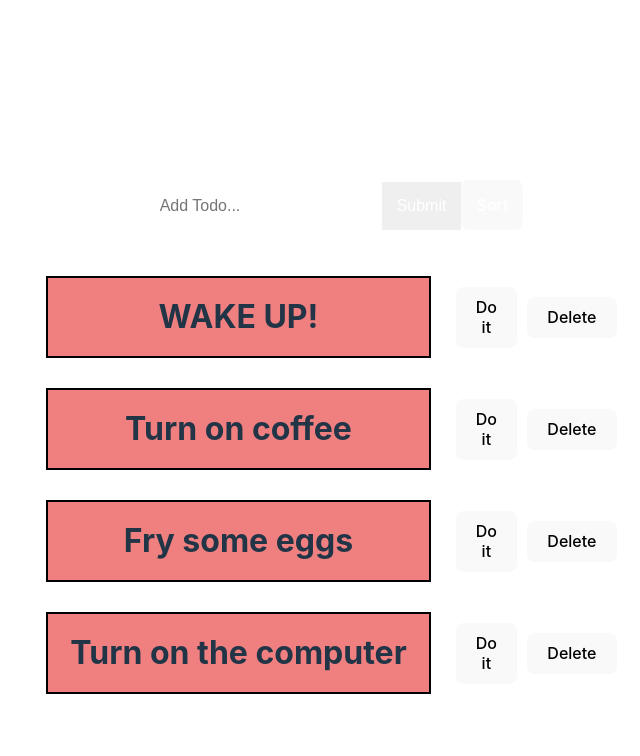
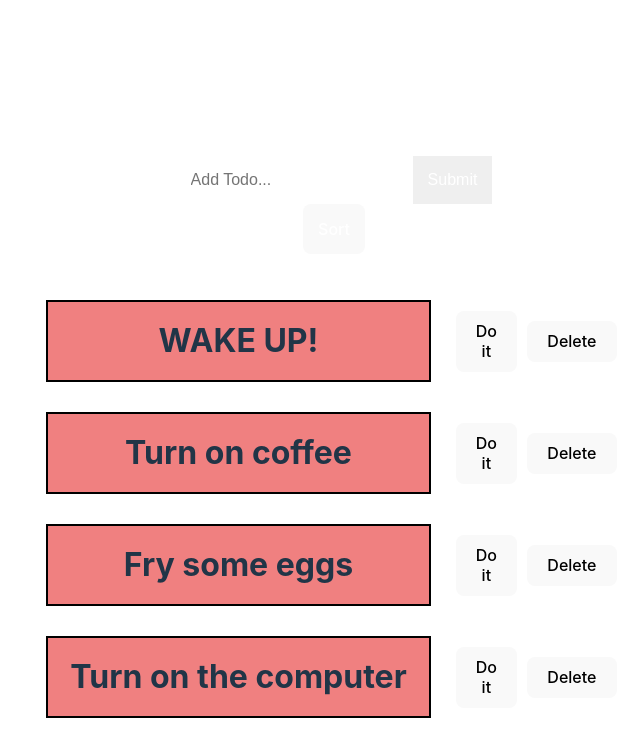
Before and after one commit to Medieinstitutet/the-todos, a React (Vite) app: page / in a window 1280 px wide. Shown: the top 756 px of the page, without its empty margins (336-976 px from the left). Built offline with nearby package versions, Linux system fonts and the light colour scheme.

Commit message:
Added sort

```diff
--- a/src/components/ToDoApp.tsx
+++ b/src/components/ToDoApp.tsx
@@ -28,10 +28,15 @@ export const ToDoApp = () => {
   const handleToDoDelete = (name: string) => {
     setToDos(toDos.filter((toDo) => toDo.name !== name ));
   }
+  const handleToDoSort = () => {
+
+    const sortedToDos = [...toDos].sort((a,b) => a.name.localeCompare(b.name));
+    setToDos(sortedToDos)
+  }
 
   return (
     <>
-      <ToDoForm toDoForm={addANewToDo} />
+      <ToDoForm toDoForm={addANewToDo} sortToDos={handleToDoSort} />
       <ul>
         <ToDos toDos={toDos} doToDo={handleToDoTask} deleteToDo={handleToDoDelete} />
       </ul>
--- a/src/components/ToDoForm.tsx
+++ b/src/components/ToDoForm.tsx
@@ -1,6 +1,7 @@
 import { ChangeEvent, FormEvent, useState } from "react";
 interface IToDoFormProps {
   toDoForm: (theNewToDo: string) => void;
+  sortToDos: () => void;
 }
 export const ToDoForm = (props: IToDoFormProps) => {
   const [newToDo, setNewToDo] = useState("");
@@ -27,9 +28,11 @@ export const ToDoForm = (props: IToDoFormProps) => {
               onChange={handleChange}
             ></input>
           </label>
-          <input className="form-submit" type="submit"  />
-          <button className="sort-btn">Sort</button>
+          <input className="form-submit" type="submit" />
         </form>
+        <button className="sort-btn" onClick={props.sortToDos}>
+          Sort
+        </button>
       </div>
     </>
   );
```
